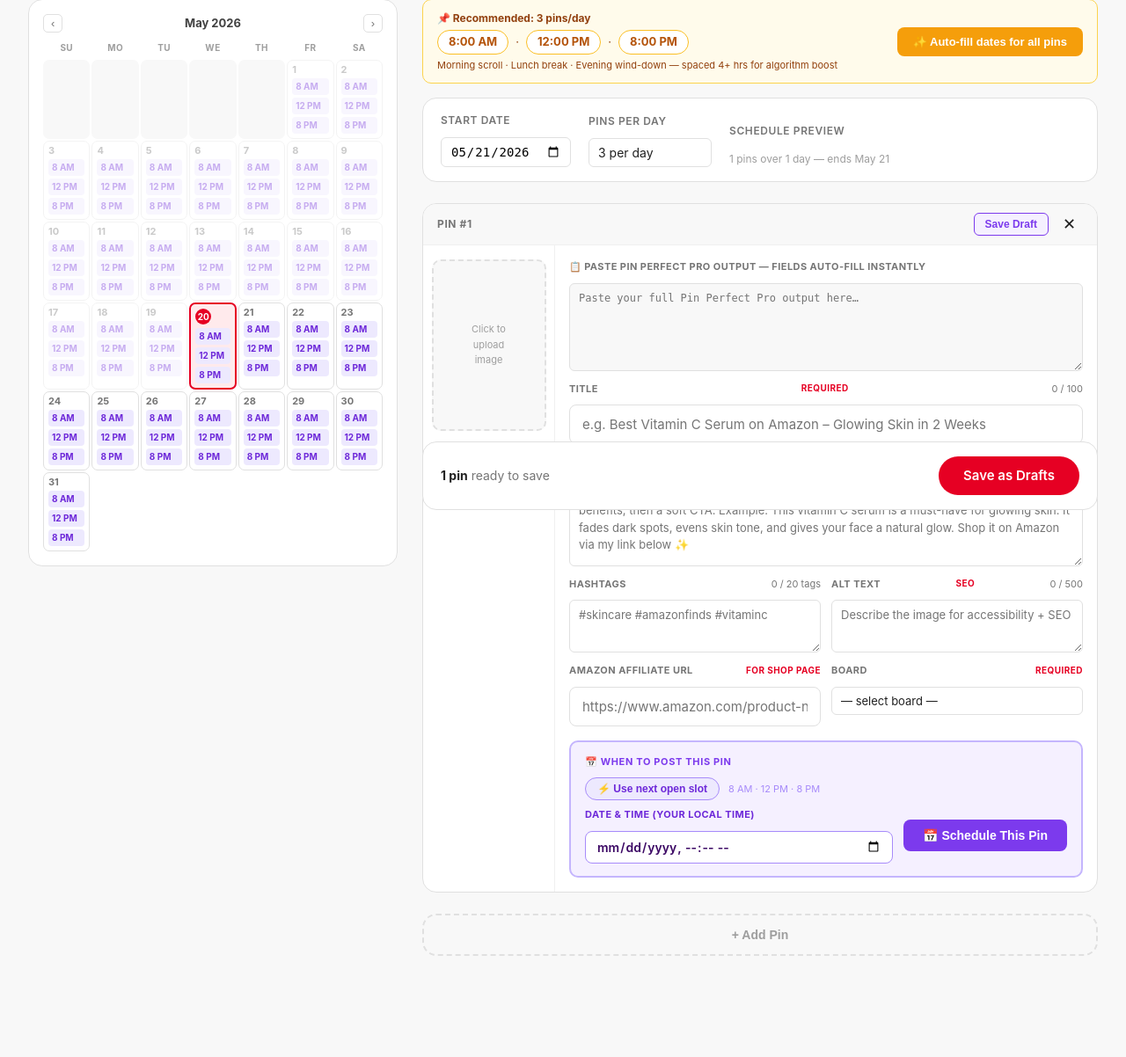
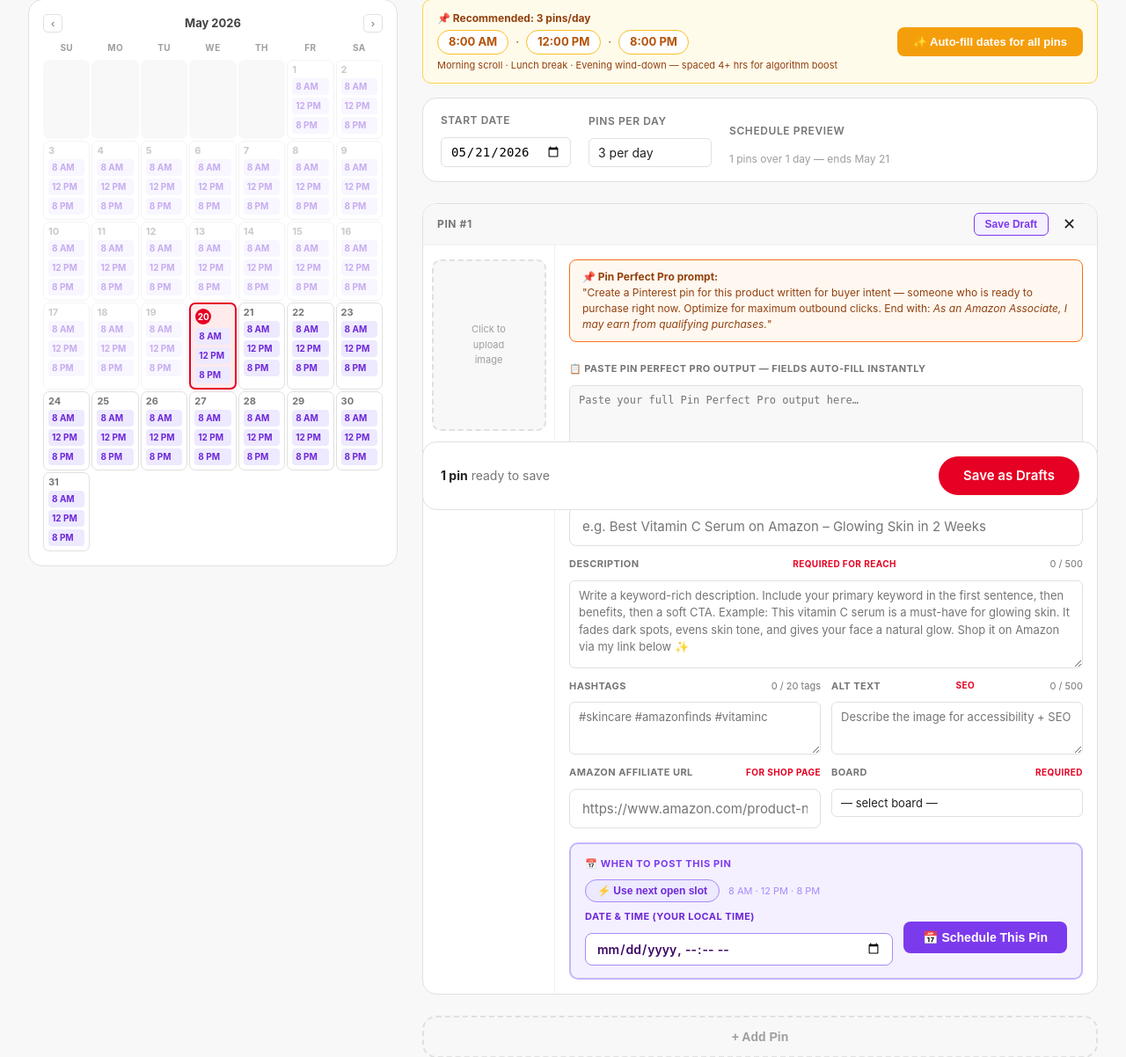
Before and after one commit to Zmoneyy/pinterest-automation, a Flask app: page /bulk-upload in a window 1280 px wide. Shown: the part 204-1406 px from the top of the page at 88% size. Before the commit the page ends 1291 px from the top, so only its background shows below. Run offline with Flask 3, Linux system fonts and the light colour scheme; the visitor is signed in with stand-in values (Sample User, id 1); some libraries are stand-ins or nearby versions.

Commit message:
Add Pin Perfect Pro prompt reminder to bulk upload pin cards
Co-Authored-By: Claude Sonnet 4.6 <noreply@anthropic.com>

```diff
--- a/templates/bulk_upload.html
+++ b/templates/bulk_upload.html
@@ -722,6 +722,12 @@
         <!-- Right: fields -->
         <div class="pin-fields-col">
 
+          <!-- PPP prompt reminder -->
+          <div style="background:#fff8f0;border:1px solid #f97316;border-radius:8px;padding:10px 14px;margin-bottom:10px;font-size:12px;color:#92400e;line-height:1.5;">
+            <strong>📌 Pin Perfect Pro prompt:</strong><br>
+            "Create a Pinterest pin for this product written for buyer intent — someone who is ready to purchase right now. Optimize for maximum outbound clicks. End with: <em>As an Amazon Associate, I may earn from qualifying purchases.</em>"
+          </div>
+
           <!-- PPP paste area — always visible -->
           <div class="field-row">
             <label>📋 Paste Pin Perfect Pro output — fields auto-fill instantly</label>
```
